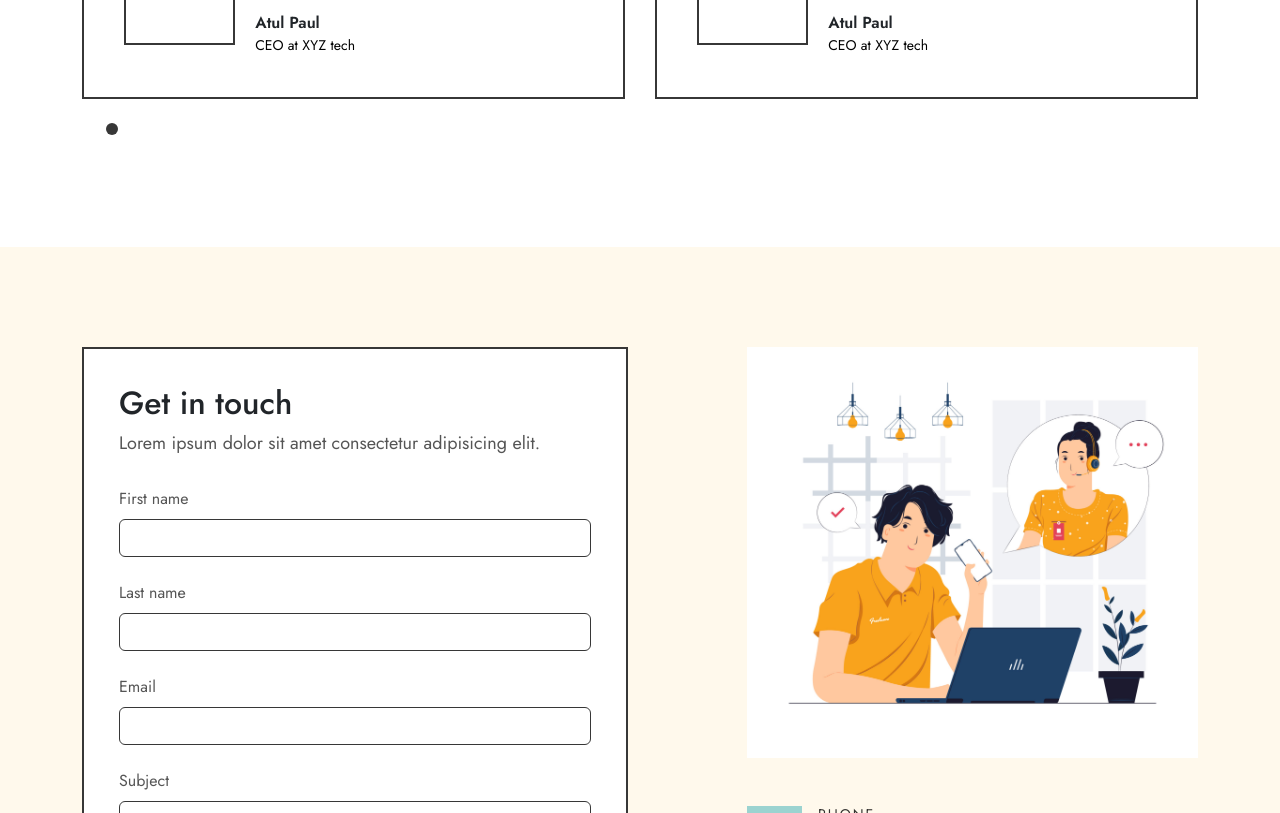
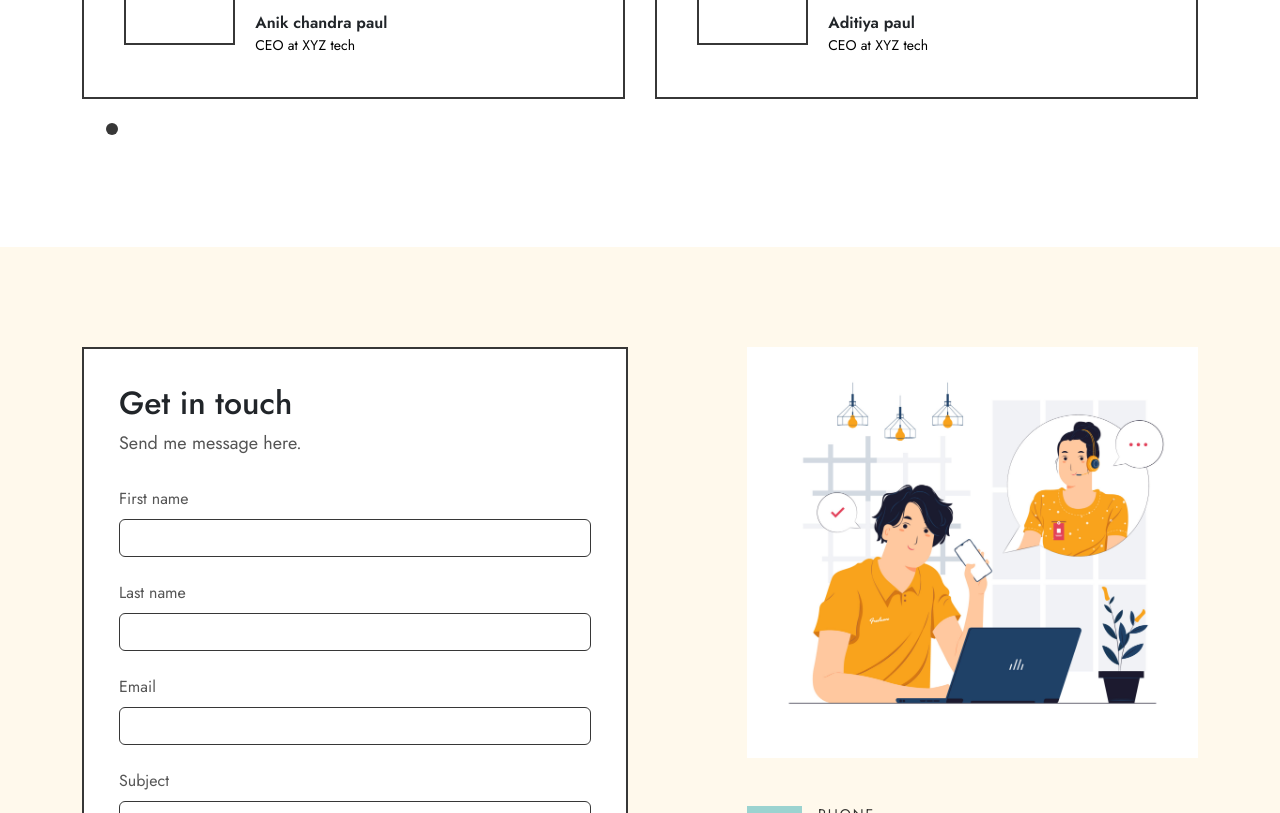
Before and after one commit to Atul-codee/grand-portfolio-website, a plain HTML site: page index.html in a window 1280 px wide. Shown: the part 4530-5343 px from the top of the page. Drawn offline with nearby package versions, Linux system fonts and the light colour scheme.

Commit message:
Update index.html

```diff
--- a/index.html
+++ b/index.html
@@ -376,7 +376,7 @@
               </div>
               <div class="content">
                 <p class="mb-3">Atul completes projects very quickly without any delays, often finishing before the deadline. His designs are very beautiful and the websites he creates are of great quality.</p>
-                <h6 class="mb-0 text-dark fw-semibold">Atul Paul</h6>
+                <h6 class="mb-0 text-dark fw-semibold">Anik chandra paul</h6>
                 <small>CEO at XYZ tech</small>
               </div>
             </div>
@@ -387,7 +387,7 @@
               </div>
               <div class="content">
                 <p class="mb-3">Atul completes projects very quickly without any delays, often finishing before the deadline. His designs are very beautiful and the websites he creates are of great quality.</p>
-                <h6 class="mb-0 text-dark fw-semibold">Atul Paul</h6>
+                <h6 class="mb-0 text-dark fw-semibold">Aditiya paul</h6>
                 <small>CEO at XYZ tech</small>
               </div>
             </div>
@@ -405,7 +405,7 @@
             <div class="col-lg-6">
               <div class="contact-form">
                 <h2 class="text-dark">Get in touch</h2>
-                <p class="lead">Lorem ipsum dolor sit amet consectetur adipisicing elit.</p>
+                <p class="lead">Send me message here.</p>
                 <form action="#">
                   <div class="row gy-4 gx-3">
                     <div class="col-12">
```
